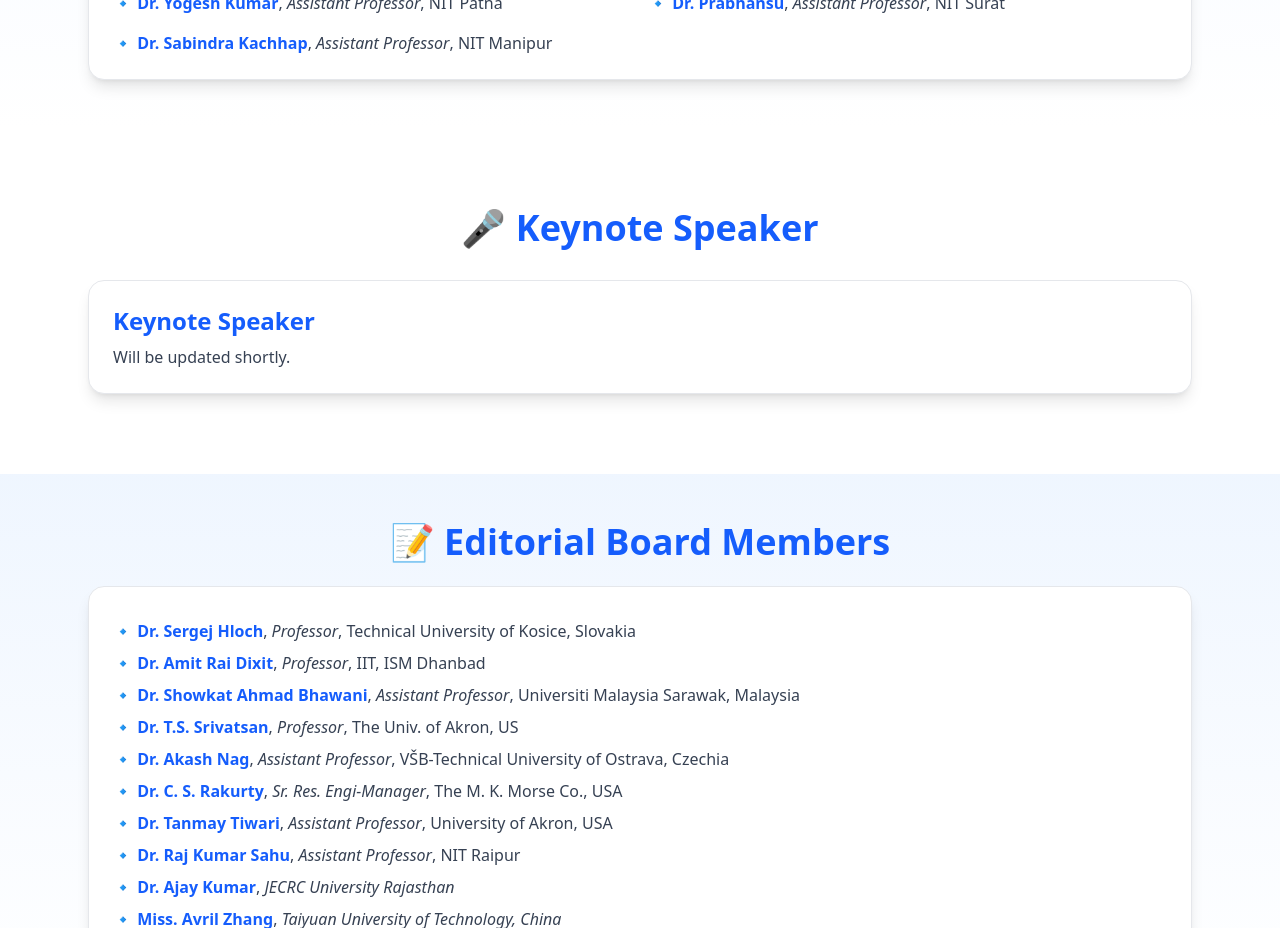
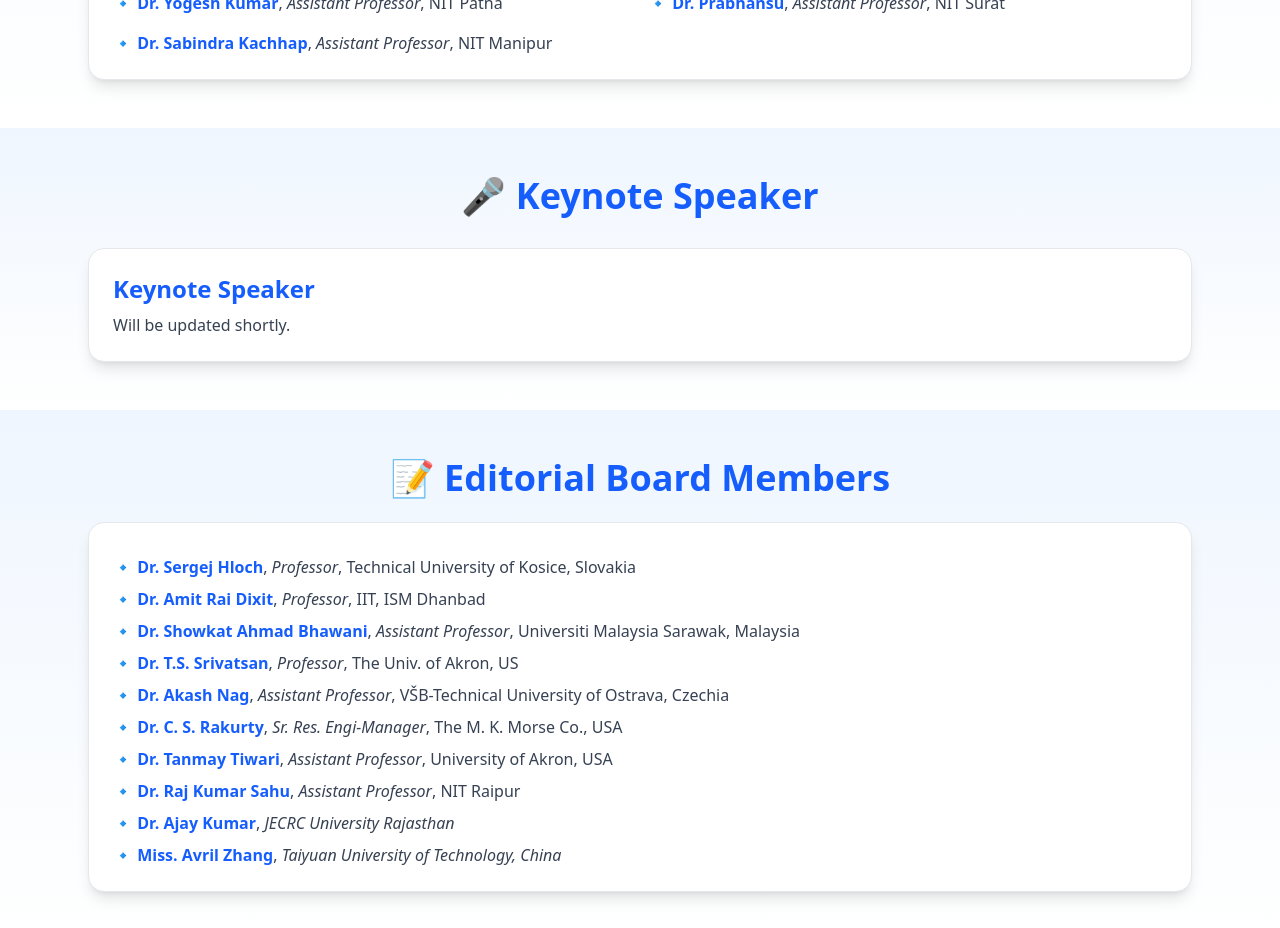
Before and after one commit to HarryOhm33/IC-MIT, a React (Vite) app: page / in a window 1280 px wide. Shown: the part 3620-4548 px from the top of the page. Built offline with nearby package versions, Linux system fonts and the light colour scheme.

Commit message:
Brought IAB And NAB Outsite

```diff
--- a/src/components/KeynoteSpeakers.jsx
+++ b/src/components/KeynoteSpeakers.jsx
@@ -2,7 +2,10 @@ import { motion } from "framer-motion";
 
 export default function KeynoteSpeaker() {
   return (
-    <section id="keynote" className="py-20 bg-white text-gray-900">
+    <section
+      id="keynote"
+      className="py-12 bg-gradient-to-b from-blue-50 to-white"
+    >
       <div className="max-w-6xl mx-auto px-6">
         {/* Section Title */}
         <motion.h2
```
